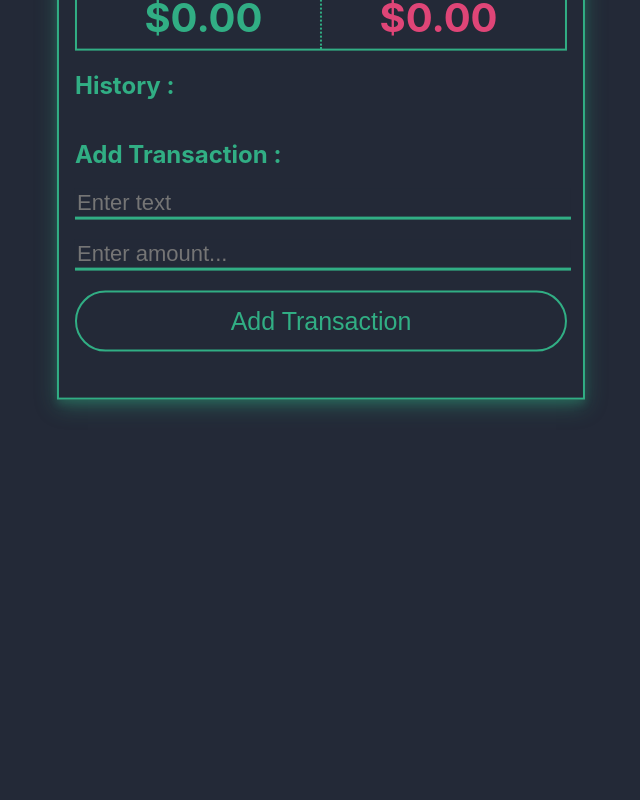
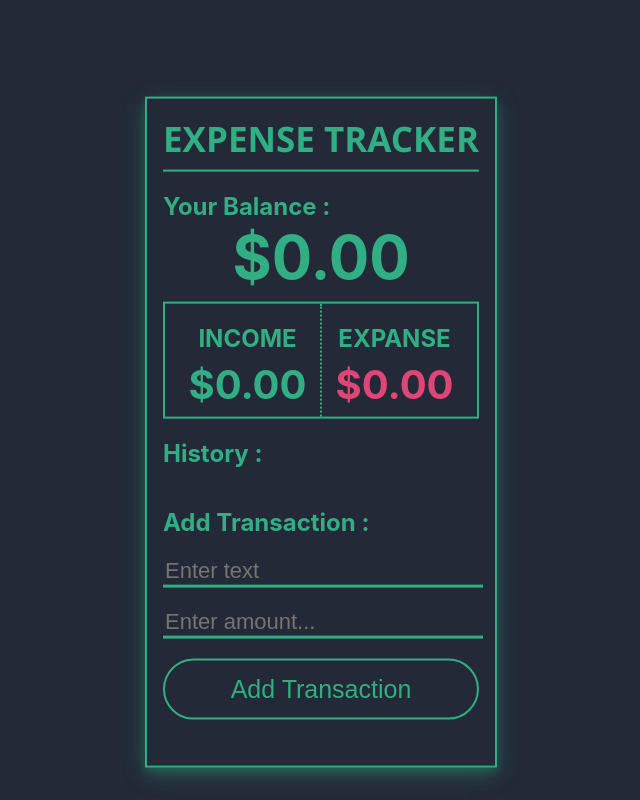
Before and after one commit to saoud-ahmed-khan/ExpenseTracker-App-React, a React (Create React App) app: page / in a window 1280 px wide. Shown: the whole page, without its empty margins (319-959 px from the left). Built offline with nearby package versions, Linux system fonts and the light colour scheme.

Commit message:
Update App.css

```diff
--- a/src/App.css
+++ b/src/App.css
@@ -1,7 +1,7 @@
 .container
 {
     padding: 1em;
-    position: relative;
+    position: absolute;
     top: 54%;
     left: 50%;
     margin-right: -50%;
```
